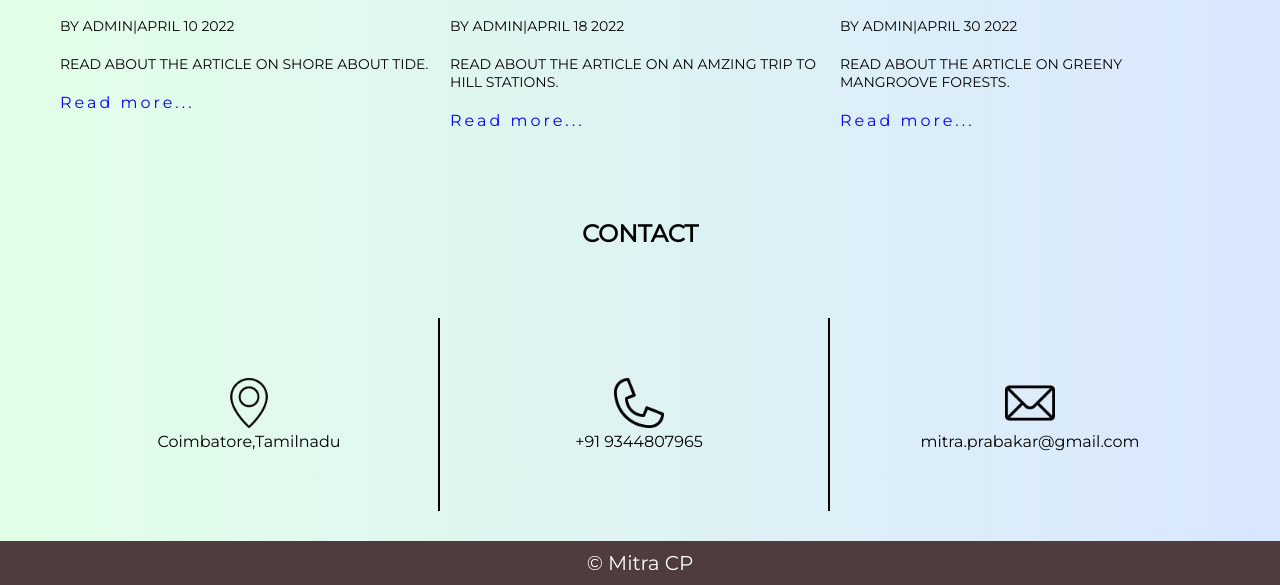
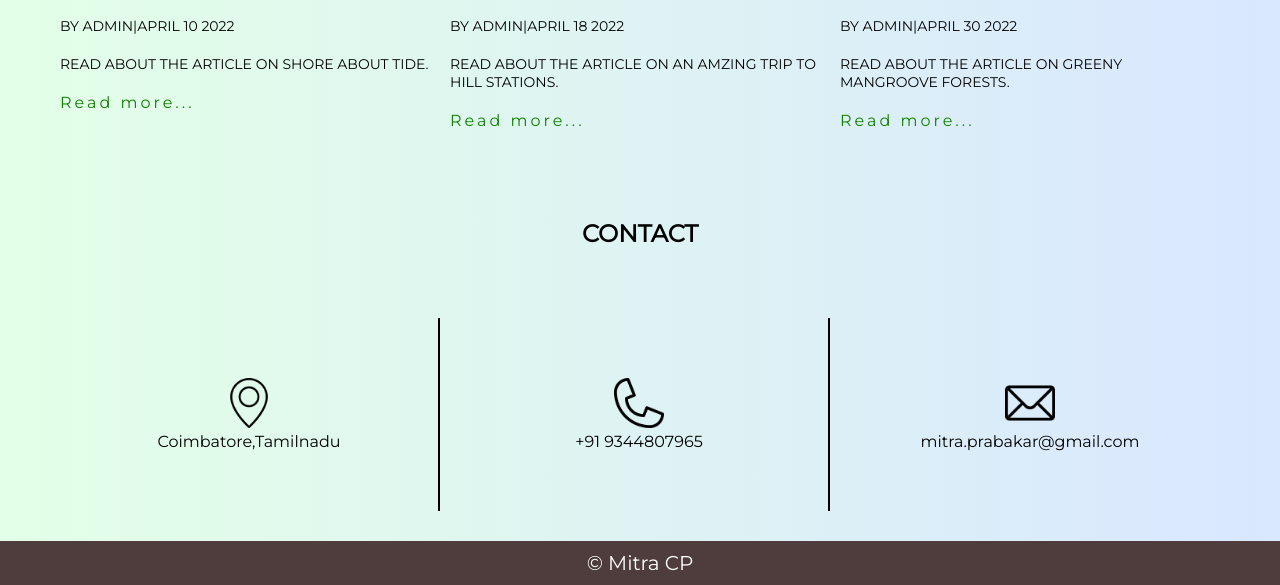
Before and after one commit to mitraPhoto/Mitra_cp, a plain HTML site: page index.html in a window 1280 px wide. Shown: the part 2826-3411 px from the top of the page. Drawn offline with nearby package versions, Linux system fonts and the light colour scheme.

Commit message:
Update style.css

```diff
--- a/style.css
+++ b/style.css
@@ -340,7 +340,7 @@ a{
     letter-spacing: 3px;
 }
 .blog1 a{
-    color:rgb(0, 4, 255)
+    color:#0f8200;
 }
 #gallery a{
     color:black;
```
